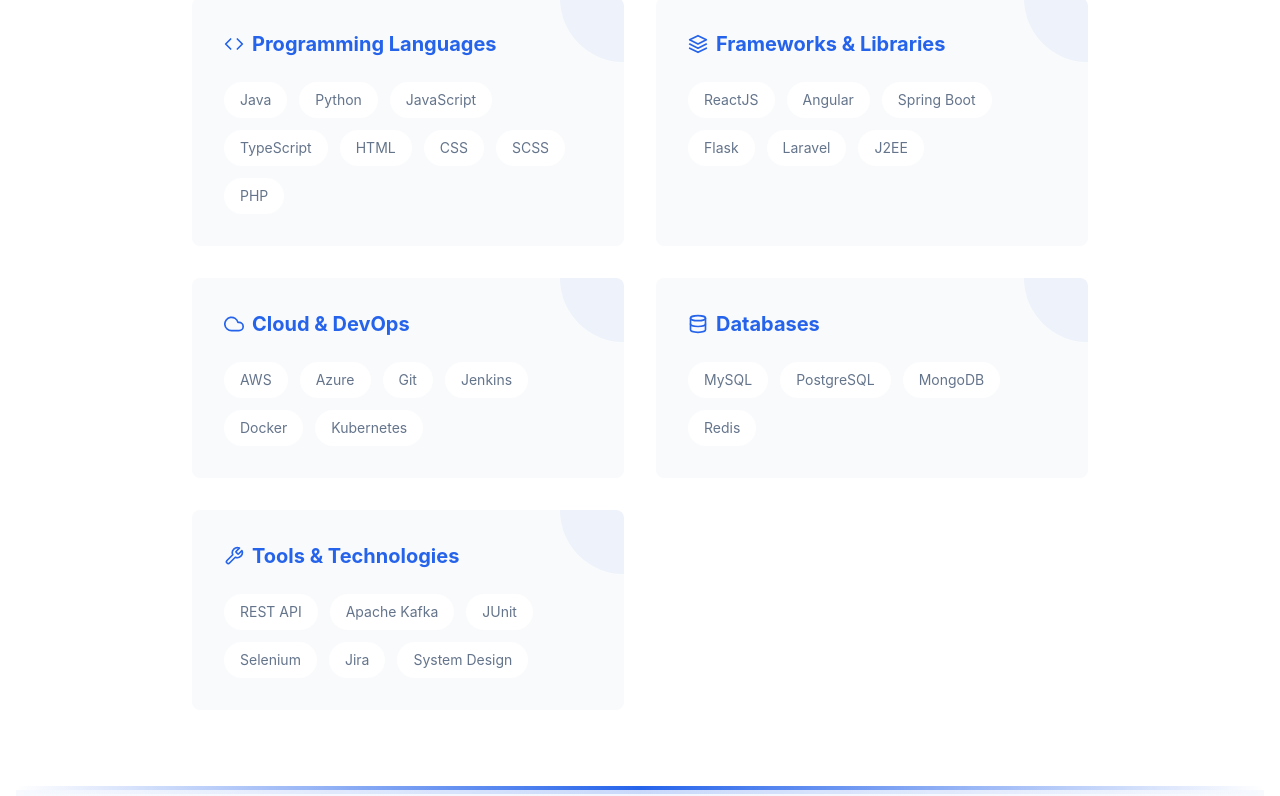
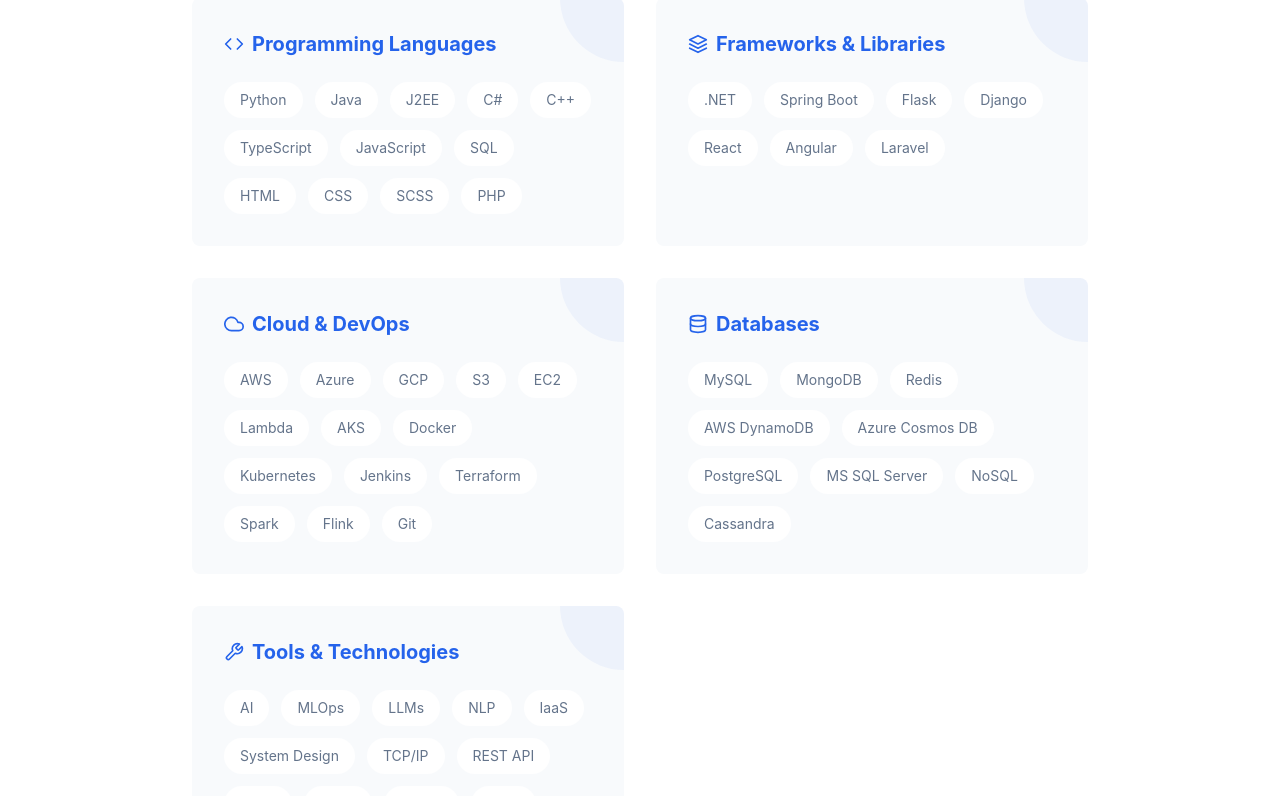
Before and after one commit to darshan3370/portfolio, a React (Create React App) app: page / in a window 1280 px wide. Shown: the part 5280-6076 px from the top of the page. Built offline with nearby package versions, Linux system fonts and the light colour scheme.

Commit message:
Update Skills.js

```diff
--- a/src/components/Skills.js
+++ b/src/components/Skills.js
@@ -5,23 +5,39 @@
 const skills = {
   'Programming Languages': {
     icon: FiCode,
-    items: ['Java', 'Python', 'JavaScript', 'TypeScript', 'HTML', 'CSS', 'SCSS', 'PHP']
+    items: [
+      'Python', 'Java', 'J2EE', 'C#', 'C++', 'TypeScript', 'JavaScript', 'SQL', 'HTML', 'CSS', 'SCSS', 'PHP'
+    ]
   },
   'Frameworks & Libraries': {
     icon: FiLayers,
-    items: ['ReactJS', 'Angular', 'Spring Boot', 'Flask', 'Laravel', 'J2EE']
+    items: [
+      '.NET', 'Spring Boot', 'Flask', 'Django', 'React', 'Angular', 'Laravel'
+    ]
   },
   'Cloud & DevOps': {
     icon: FiCloud,
-    items: ['AWS', 'Azure', 'Git', 'Jenkins', 'Docker', 'Kubernetes']
+    items: [
+      'AWS', 'Azure', 'GCP', 'S3', 'EC2', 'Lambda', 'AKS',
+      'Docker', 'Kubernetes', 'Jenkins', 'Terraform',
+      'Spark', 'Flink', 'Git'
+    ]
   },
   'Databases': {
     icon: FiDatabase,
-    items: ['MySQL', 'PostgreSQL', 'MongoDB', 'Redis']
+    items: [
+      'MySQL', 'MongoDB', 'Redis', 'AWS DynamoDB', 'Azure Cosmos DB',
+      'PostgreSQL', 'MS SQL Server', 'NoSQL', 'Cassandra'
+    ]
   },
   'Tools & Technologies': {
     icon: FiTool,
-    items: ['REST API', 'Apache Kafka', 'JUnit', 'Selenium', 'Jira', 'System Design']
+    items: [
+      'AI', 'MLOps', 'LLMs', 'NLP', 'IaaS', 'System Design',
+      'TCP/IP', 'REST API', 'Linux', 'SDLC', 'Scrum', 'Agile',
+      'Design Patterns', 'Android', 'CI/CD',
+      'Apache Kafka', 'JUnit', 'Selenium', 'Jira'
+    ]
   }
 };
 
```
